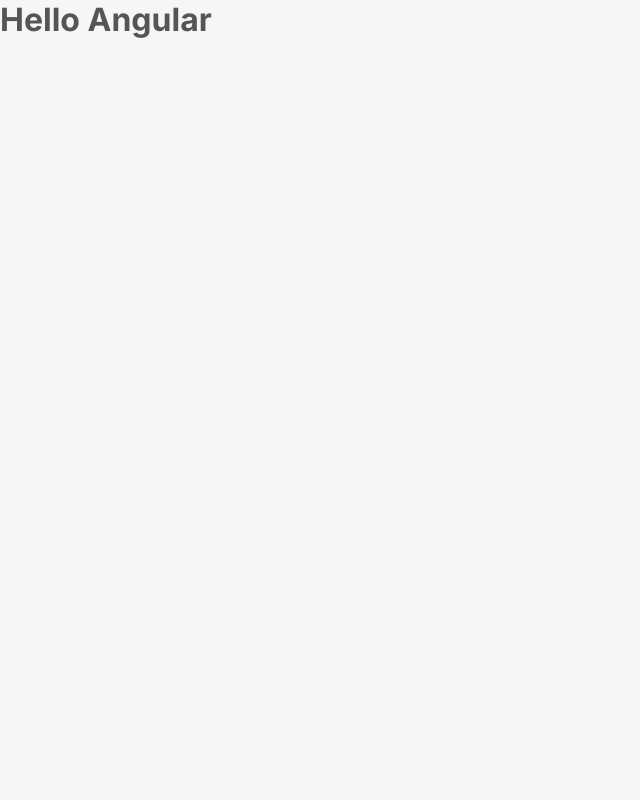
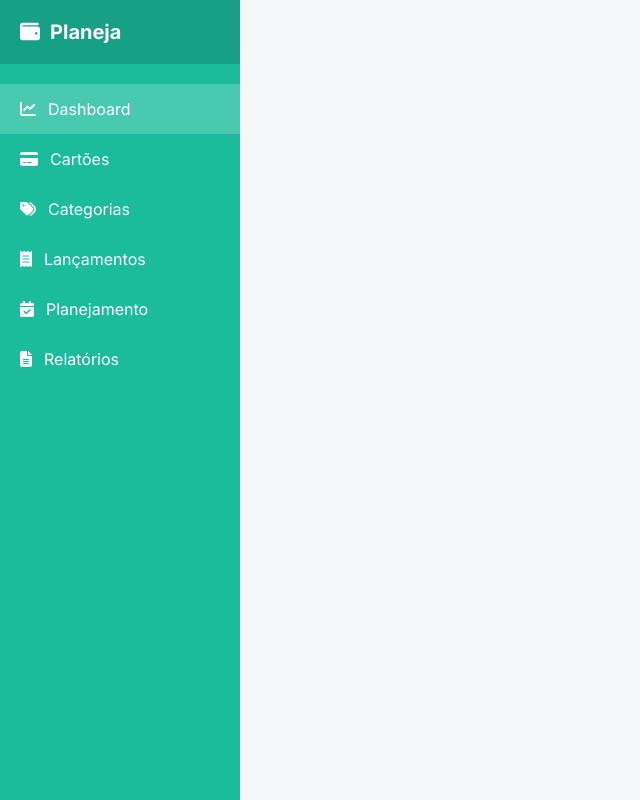
Before and after one commit to sidebit-dev/planeja-app, an Angular app: page / in a window 1280 px wide. Shown: the whole page, without its empty margins (0-640 px from the left). Built offline with nearby package versions, Linux system fonts and the light colour scheme.

Commit message:
Developing the application template

```diff
--- a/src/app/app.html
+++ b/src/app/app.html
@@ -1,2 +1,2 @@
-<h1>Hello Angular</h1>
+<app-template></app-template>
 <router-outlet />
--- a/src/app/app.ts
+++ b/src/app/app.ts
@@ -1,11 +1,12 @@
 import { Component, signal } from '@angular/core';
 import { RouterOutlet } from '@angular/router';
+import { Template } from './template/template';
 
 @Component({
   selector: 'app-root',
-  imports: [RouterOutlet],
+  imports: [RouterOutlet, Template],
   templateUrl: './app.html',
-  styleUrl: './app.scss'
+  styleUrl: './app.scss',
 })
 export class App {
   protected readonly title = signal('planeja-app');
--- a/src/app/template/template.html
+++ b/src/app/template/template.html
@@ -1 +1,39 @@
-<p>template works!</p>
+<div class="app-container">
+  <!-- Sidebar -->
+  <aside class="sidebar">
+    <div class="sidebar-logo">
+      <i class="fa-solid fa-wallet"></i>
+      <span>Planeja</span>
+    </div>
+    <nav class="sidebar-menu">
+      <a class="menu-item active">
+        <i class="fa-solid fa-chart-line"></i>
+        <span>Dashboard</span>
+      </a>
+      <a class="menu-item">
+        <i class="fa-solid fa-credit-card"></i>
+        <span>Cartões</span>
+      </a>
+      <a class="menu-item">
+        <i class="fa-solid fa-tags"></i>
+        <span>Categorias</span>
+      </a>
+      <a class="menu-item">
+        <i class="fa-solid fa-receipt"></i>
+        <span>Lançamentos</span>
+      </a>
+      <a class="menu-item">
+        <i class="fa-solid fa-calendar-check"></i>
+        <span>Planejamento</span>
+      </a>
+      <a class="menu-item">
+        <i class="fa-solid fa-file-lines"></i>
+        <span>Relatórios</span>
+      </a>
+    </nav>
+  </aside>
+  <!-- Conteúdo principal -->
+  <div class="main-content">
+    <router-outlet></router-outlet>
+  </div>
+</div>
--- a/src/app/template/template.ts
+++ b/src/app/template/template.ts
@@ -1,8 +1,9 @@
 import { Component } from '@angular/core';
+import { RouterOutlet } from '@angular/router';
 
 @Component({
   selector: 'app-template',
-  imports: [],
+  imports: [RouterOutlet],
   templateUrl: './template.html',
   styleUrl: './template.scss',
 })
```
